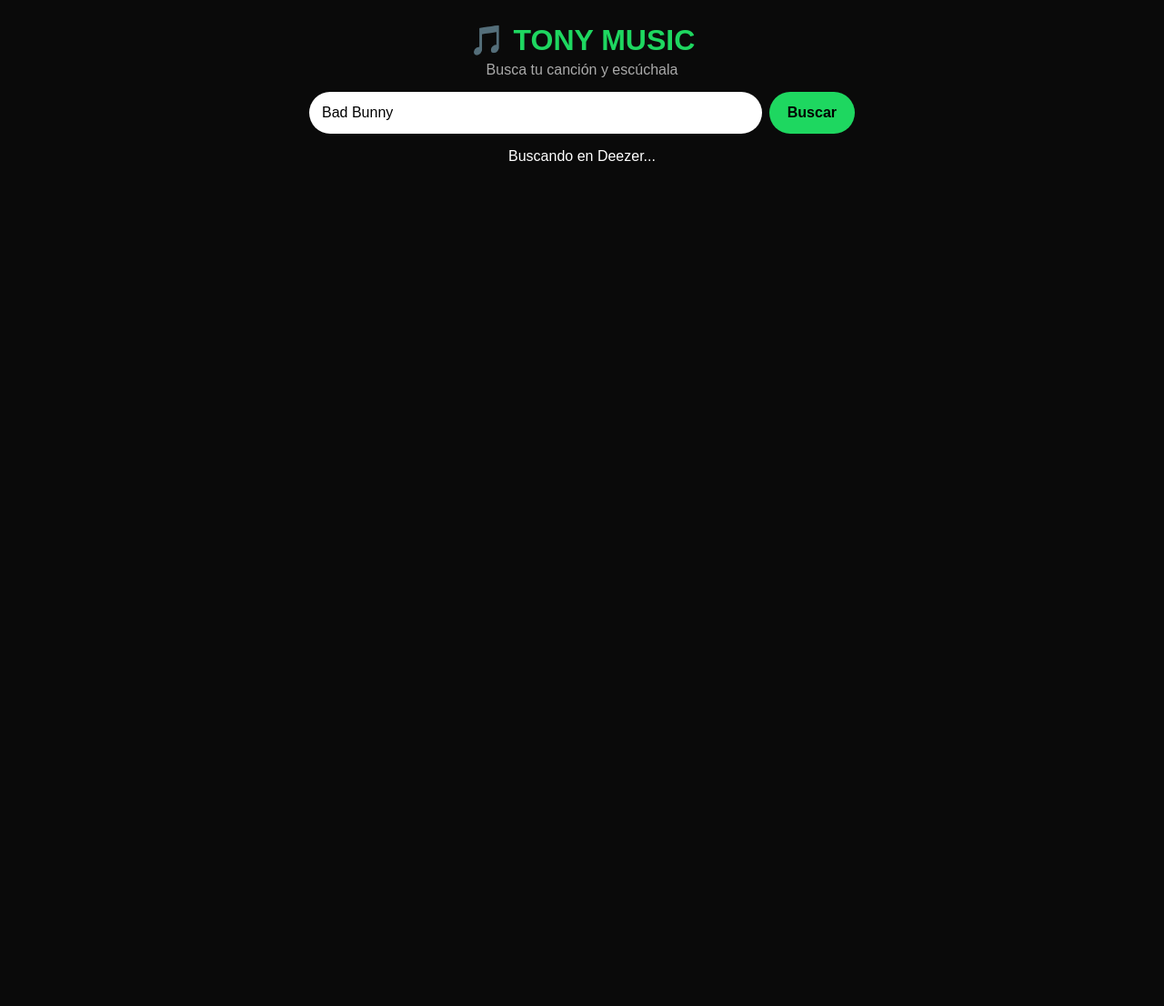
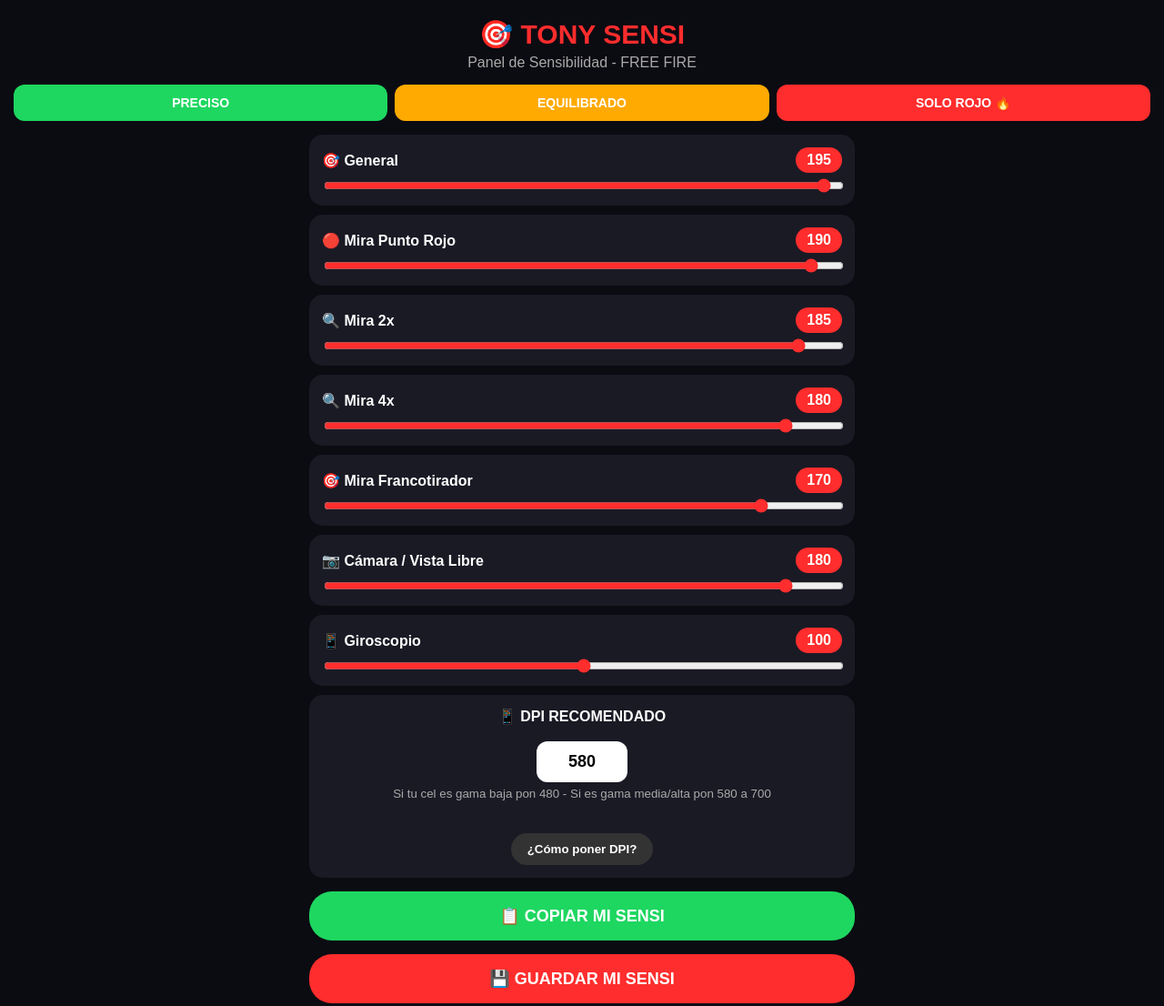
Before and after one commit to angelajjdbdmsl/tony-music, a plain HTML site: page index.html in a window 1280 px wide. Shown: the whole page at 91% size. Before the commit the page ends 800 px from the top, so only its background shows below. Drawn offline with Linux system fonts and the light colour scheme.

Commit message:
Actualizar index.html

```diff
--- a/index.html
+++ b/index.html
@@ -3,60 +3,97 @@
 <head>
 <meta charset="UTF-8">
 <meta name="viewport" content="width=device-width, initial-scale=1.0">
-<title>TONY MUSIC</title>
+<title>TONY SENSI - FREE FIRE</title>
 <style>
 *{box-sizing:border-box}
-body{margin:0;font-family:Arial,sans-serif;background:#0a0a0a;color:white;padding:15px}
-h1{text-align:center;color:#1ed760;font-size:32px;margin:10px 0 5px}
+body{margin:0;font-family:Arial,sans-serif;background:#0b0b12;color:white;padding:15px}
+h1{text-align:center;color:#ff2d2d;font-size:30px;margin:5px 0}
 p.sub{text-align:center;color:#aaa;margin:0 0 15px}
-.box{display:flex;gap:8px;max-width:600px;margin:0 auto}
-input{flex:1;padding:14px;border-radius:25px;border:none;outline:none;font-size:16px}
-button{padding:14px 20px;border:none;border-radius:25px;background:#1ed760;font-weight:bold;font-size:16px}
-.card{display:flex;gap:12px;background:#1a1a1a;padding:12px;border-radius:15px;margin:12px auto;max-width:600px;align-items:center}
-.card img{width:70px;height:70px;border-radius:10px}
-.card b{font-size:16px}
-.card small{color:#aaa}
-audio{width:100%;margin-top:6px;height:35px}
+.presets{display:flex;gap:8px;justify-content:center;margin-bottom:15px}
+.presets button{flex:1;padding:12px;border:none;border-radius:12px;font-weight:bold;color:white;font-size:14px}
+.b1{background:#1ed760}.b2{background:#ffaa00}.b3{background:#ff2d2d}
+.card{background:#1a1a25;padding:14px;border-radius:15px;margin:10px auto;max-width:600px}
+.row{display:flex;justify-content:space-between;align-items:center}
+.row b{font-size:16px}
+.row span{background:#ff2d2d;padding:5px 12px;border-radius:20px;font-weight:bold}
+input[type=range]{width:100%;margin-top:10px;accent-color:#ff2d2d;height:8px}
+.dpi-box{background:#1a1a25;padding:14px;border-radius:15px;max-width:600px;margin:10px auto;text-align:center}
+.dpi-box input{padding:12px;border-radius:12px;border:none;width:100px;text-align:center;font-size:18px;font-weight:bold}
+.big{width:100%;max-width:600px;display:block;margin:15px auto;padding:16px;border:none;border-radius:25px;background:#ff2d2d;color:white;font-size:18px;font-weight:bold}
+.copy{background:#1ed760}
+small{color:#aaa;display:block;text-align:center;margin-top:5px}
 </style>
 </head>
 <body>
-<h1>🎵 TONY MUSIC</h1>
-<p class="sub">Busca tu canción y escúchala</p>
-<div class="box">
-<input id="q" placeholder="Ejemplo: Bad Bunny" value="Bad Bunny">
-<button onclick="buscar()">Buscar</button>
+<h1>🎯 TONY SENSI</h1>
+<p class="sub">Panel de Sensibilidad - FREE FIRE</p>
+
+<div class="presets">
+<button class="b1" onclick="preset(1)">PRECISO</button>
+<button class="b2" onclick="preset(2)">EQUILIBRADO</button>
+<button class="b3" onclick="preset(3)">SOLO ROJO 🔥</button>
 </div>
-<div id="res"></div>
+
+<div id="panel"></div>
+
+<div class="dpi-box">
+<b>📱 DPI RECOMENDADO</b><br><br>
+<input id="dpi" value="580"><br>
+<small>Si tu cel es gama baja pon 480 - Si es gama media/alta pon 580 a 700</small><br><br>
+<button onclick="alert('Pon este DPI en Ajustes > Pantalla > DPI o en Opciones de Desarrollador')" style="padding:10px 18px;border-radius:20px;border:none;background:#333;color:white;font-weight:bold">¿Cómo poner DPI?</button>
+</div>
+
+<button class="big copy" onclick="copiar()">📋 COPIAR MI SENSI</button>
+<button class="big" onclick="guardar()">💾 GUARDAR MI SENSI</button>
+<p id="msg" style="text-align:center;color:#1ed760;font-weight:bold"></p>
+
 <script>
-function buscar(){
-let q=document.getElementById('q').value.trim();
-if(!q) return;
-let res=document.getElementById('res');
-res.innerHTML='<p style="text-align:center">Buscando en Deezer...</p>';
-let viejo=document.getElementById('buscador');
-if(viejo) viejo.remove();
-window.mostrarMusica=function(d){
-if(!d || !d.data || d.data.length===0){
-res.innerHTML='<p style="text-align:center">No encontré nada, intenta con otro artista</p>';
-return;
+let datos=[
+{id:'general',nombre:'🎯 General',val:195},
+{id:'rojo',nombre:'🔴 Mira Punto Rojo',val:190},
+{id:'mira2',nombre:'🔍 Mira 2x',val:185},
+{id:'mira4',nombre:'🔍 Mira 4x',val:180},
+{id:'franco',nombre:'🎯 Mira Francotirador',val:170},
+{id:'camara',nombre:'📷 Cámara / Vista Libre',val:180},
+{id:'giroscopio',nombre:'📱 Giroscopio',val:100},
+];
+function pintar(){
+let h='';
+datos.forEach(function(d,i){
+h+='<div class="card"><div class="row"><b>'+d.nombre+'</b><span id="v'+i+'">'+d.val+'</span></div><input type="range" min="0" max="200" value="'+d.val+'" oninput="cambiar('+i+',this.value)"></div>';
+});
+document.getElementById('panel').innerHTML=h;
 }
-let html='';
-d.data.slice(0,12).forEach(function(s){
-html+='<div class="card"><img src="'+s.album.cover_medium+'"><div style="flex:1"><b>'+s.title+'</b><br><small>'+s.artist.name+'</small><audio controls preload="none" src="'+s.preview+'"></audio></div></div>';
-});
-res.innerHTML=html;
-};
-let sc=document.createElement('script');
-sc.id='buscador';
-sc.src='https://api.deezer.com/search?q='+encodeURIComponent(q)+'&output=jsonp&callback=mostrarMusica';
-document.body.appendChild(sc);
-setTimeout(function(){
-if(document.getElementById('res').innerHTML.indexOf('Buscando')!==-1){
-document.getElementById('res').innerHTML='<p style="text-align:center">Deezer tardó, pícale otra vez a Buscar<br>o cambia a datos / wifi</p>';
+function cambiar(i,v){
+datos[i].val=v;
+document.getElementById('v'+i).innerText=v;
 }
-},8000);
+function preset(n){
+if(n==1){datos[0].val=170;datos[1].val=165;datos[2].val=160;datos[3].val=155;datos[4].val=150;datos[5].val=160;datos[6].val=50;}
+if(n==2){datos[0].val=185;datos[1].val=180;datos[2].val=175;datos[3].val=170;datos[4].val=160;datos[5].val=175;datos[6].val=100;}
+if(n==3){datos[0].val=200;datos[1].val=200;datos[2].val=195;datos[3].val=190;datos[4].val=180;datos[5].val=190;datos[6].val=150;}
+document.getElementById('dpi').value = n==3 ? 650 : n==2 ? 580 : 480;
+pintar();
+document.getElementById('msg').innerText='Preset aplicado 🔥 ¡A probar en entrenamiento!';
 }
-buscar();
+function texto(){
+let t='🔥 MI SENSI TONY - FREE FIRE\n';
+datos.forEach(function(d){ t+=d.nombre+' : '+d.val+'\n'; });
+t+='DPI: '+document.getElementById('dpi').value;
+return t;
+}
+function copiar(){
+navigator.clipboard.writeText(texto());
+document.getElementById('msg').innerText='¡Copiado! Ya lo puedes pegar en WhatsApp / TikTok';
+}
+function guardar(){
+localStorage.setItem('sensi',JSON.stringify(datos));
+localStorage.setItem('dpi',document.getElementById('dpi').value);
+document.getElementById('msg').innerText='¡Guardado en tu cel! Aunque cierres la página queda.';
+}
+let guardado=localStorage.getItem('sensi');
+if(guardado){ datos=JSON.parse(guardado); document.getElementById('dpi').value=localStorage.getItem('dpi')||580; }
+pintar();
 </script>
 </body>
 </html>
```
